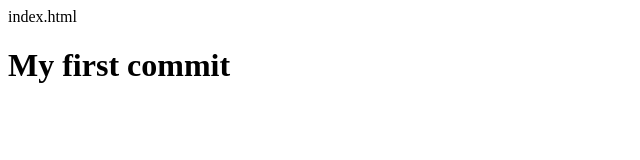
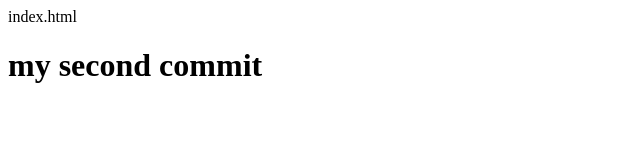
Before and after one commit to melina437/myfirstrepositary-, a plain HTML site: page index.html in a window 1280 px wide. Shown: the whole page, without its empty margins (0-640 px from the left). Drawn offline with Linux system fonts and the light colour scheme.

Commit message:
Update index.html
second commit

```diff
--- a/index.html
+++ b/index.html
@@ -5,6 +5,6 @@ index.html
         <title> My page </title>
     </head>
     <body>
-        <h1>My first commit</h1>
+        <h1>my second commit</h1>
     </body>
 </html>
```
